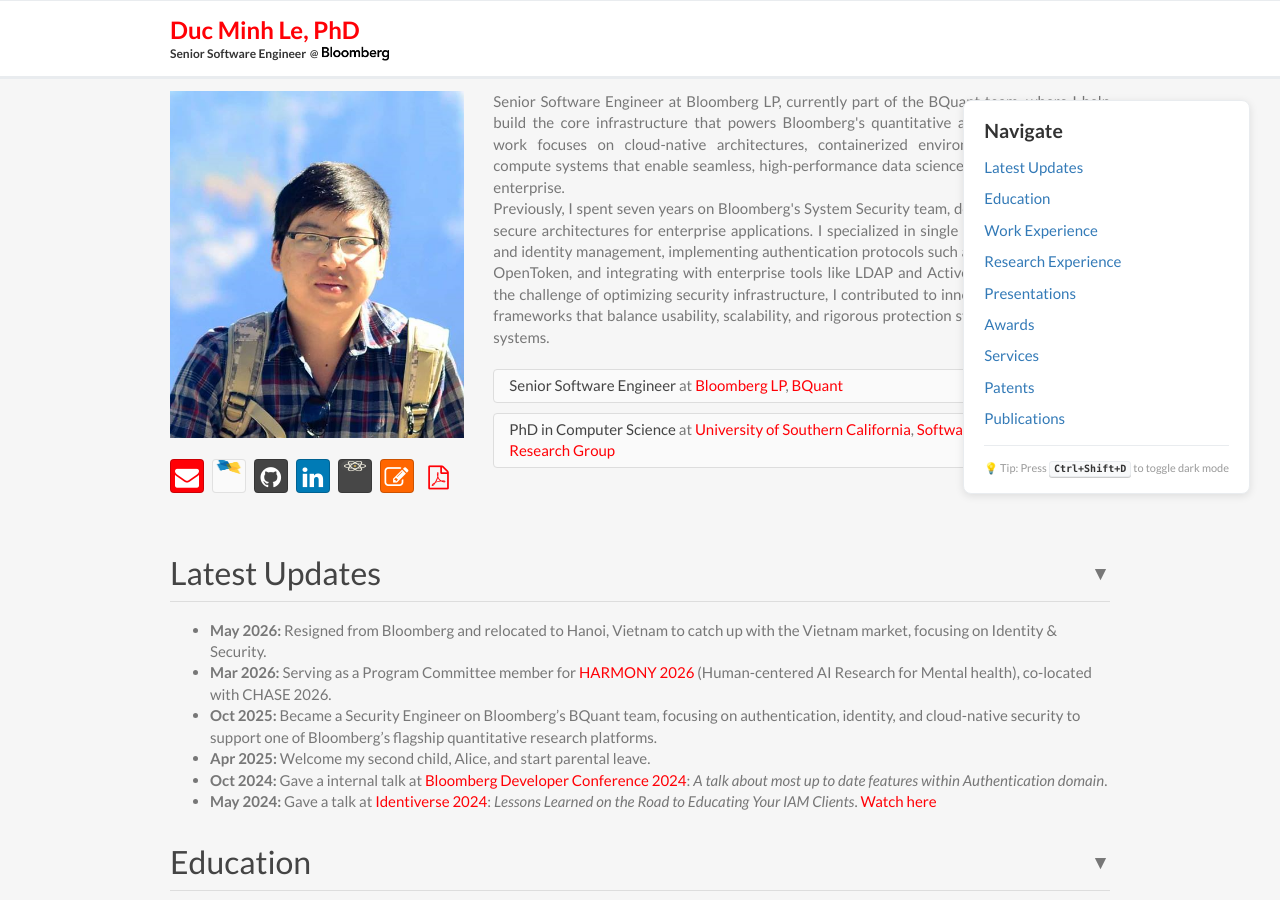
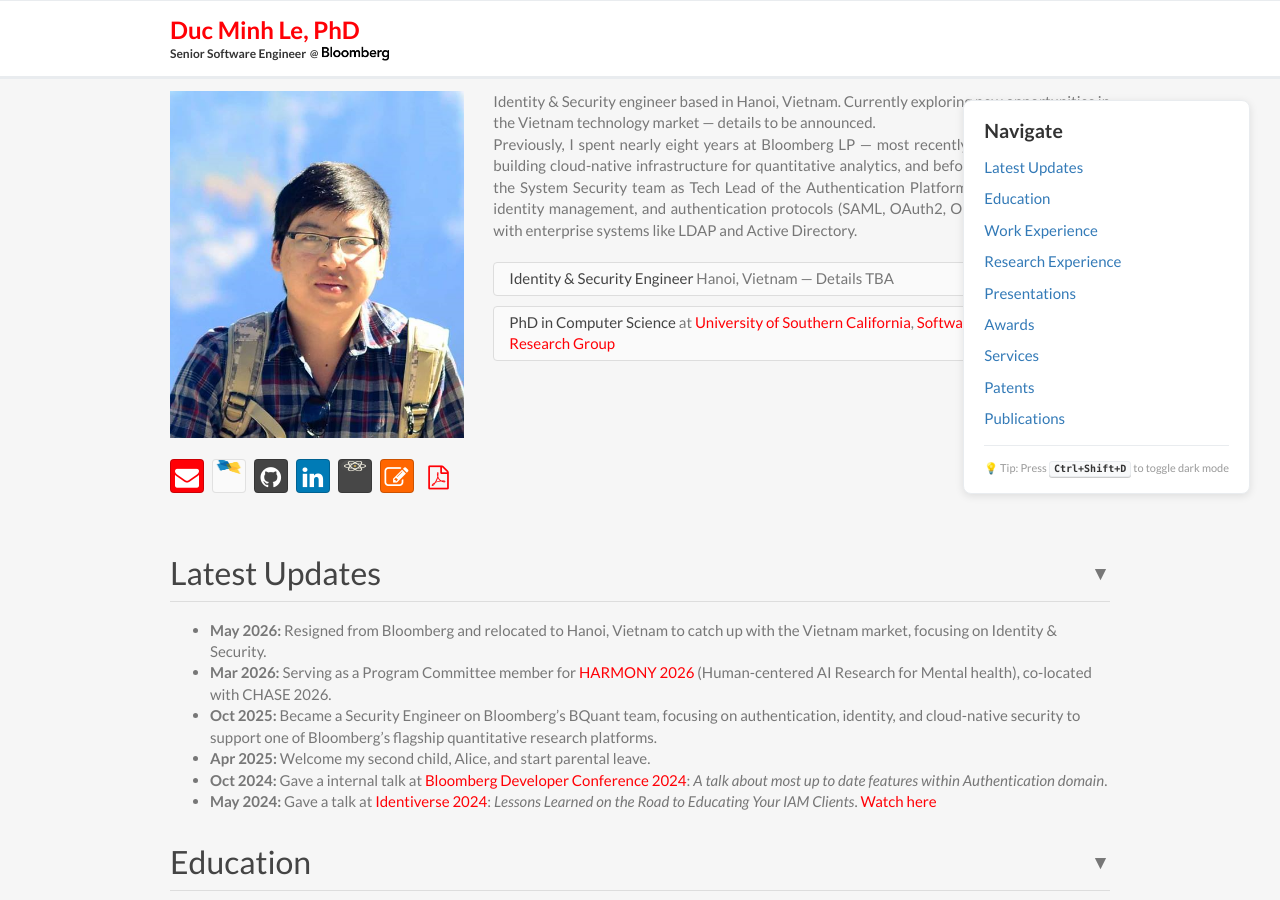
Before and after one commit to lemduc/lemduc.github.io, a Jekyll site: the page built from index.html, in a window 1280 px wide and 900 px high. Built offline with Jekyll 4.4.1, drawn with Linux system fonts in a browser that asks for light colours.

Commit message:
Update header: generic Identity & Security title, Vietnam bio

```diff
--- a/_includes/header.html
+++ b/_includes/header.html
@@ -28,10 +28,10 @@
                     <div class="row">
                         <div class="col-sm-12">
                             <p>
-                                Senior Software Engineer at Bloomberg LP, currently part of the BQuant team, where I help build the core infrastructure that powers Bloomberg's quantitative analytics platform. My work focuses on cloud-native architectures, containerized environments, and scalable compute systems that enable seamless, high-performance data science workflows across the enterprise.
+                                Identity &amp; Security engineer based in Hanoi, Vietnam. Currently exploring new opportunities in the Vietnam technology market — details to be announced.
                             </p>
                             <p>
-                                Previously, I spent seven years on Bloomberg's System Security team, developing scalable and secure architectures for enterprise applications. I specialized in single sign-on (SSO) systems and identity management, implementing authentication protocols such as SAML, OAuth2, and OpenToken, and integrating with enterprise tools like LDAP and Active Directory. Driven by the challenge of optimizing security infrastructure, I contributed to innovative authentication frameworks that balance usability, scalability, and rigorous protection standards across global systems.
+                                Previously, I spent nearly eight years at Bloomberg LP — most recently on the BQuant team building cloud-native infrastructure for quantitative analytics, and before that seven years on the System Security team as Tech Lead of the Authentication Platform. I specialized in SSO, identity management, and authentication protocols (SAML, OAuth2, OpenToken), integrating with enterprise systems like LDAP and Active Directory.
                             </p>
                         </div>
                     </div>
@@ -40,11 +40,9 @@
                             <div>&nbsp;</div>
                             <ul class="list-group">
                                 <li class="list-group-item">
-                                    <span class="list-group-item-heading">Senior Software Engineer</span>
+                                    <span class="list-group-item-heading">Identity &amp; Security Engineer</span>
                                     <span class="list-group-item-text">
-                                        at
-                                        <a href="https://www.bloomberg.com">Bloomberg LP</a>,
-                                        <a href="https://www.bloomberg.com/professional/products/bquant/">BQuant</a>
+                                        Hanoi, Vietnam — Details TBA
                                     </span>
                                 </li>
                             </ul>
```
